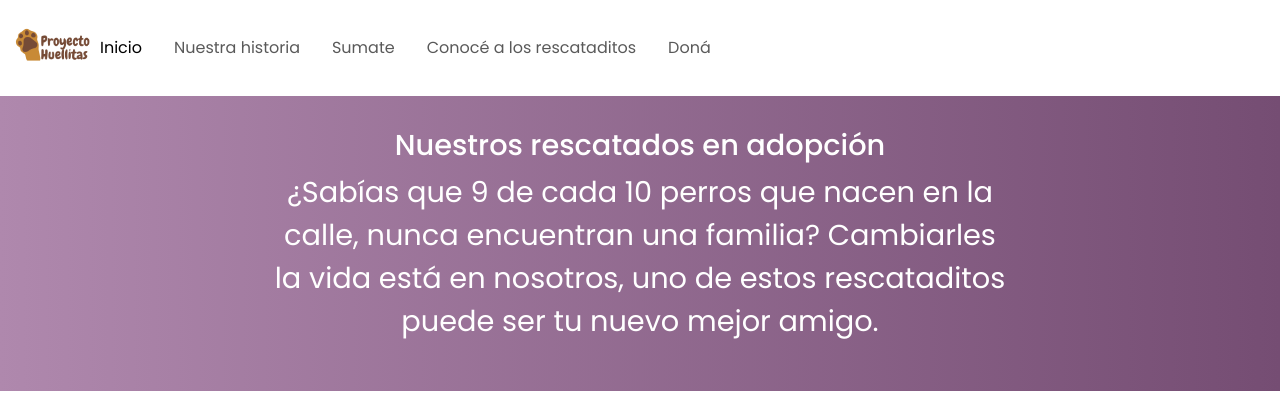
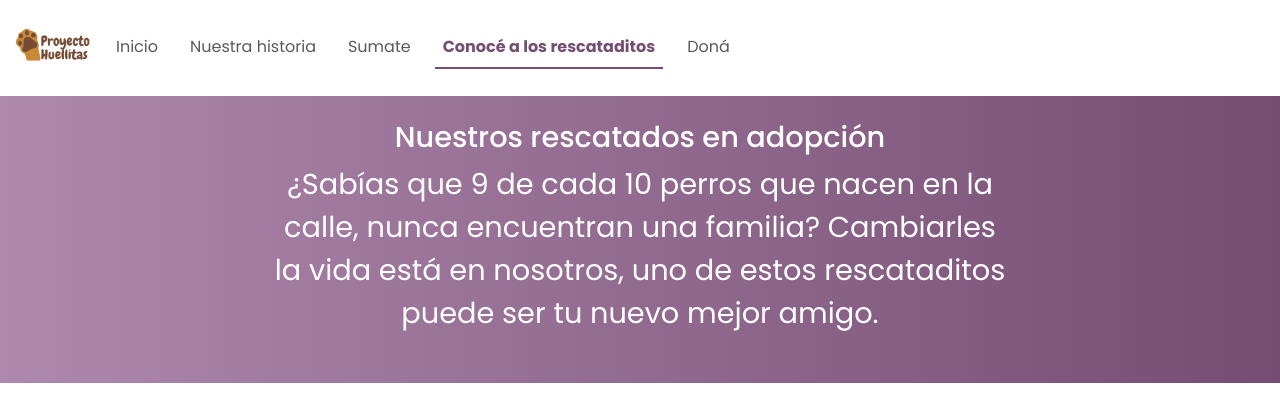
Before and after one commit to vicprone/curso-desarrollo-web, a plain HTML site: page html/rescatados.html in a window 1280 px wide. Shown: the top 405 px of the page. Drawn offline with nearby package versions, Linux system fonts and the light colour scheme.

Commit message:
correcciones entrega 3 y SEO

```diff
--- a/html/rescatados.html
+++ b/html/rescatados.html
@@ -1,9 +1,9 @@
 <!DOCTYPE html>
-<html lang="en">
+<html lang="es">
   <head>
     <meta charset="UTF-8">
     <meta name="viewport" content="width=device-width, initial-scale=1.0">
-    <title>Proyecto Huellitas</title>
+    <title>Adoptá - Proyecto Huellitas</title>
     <link rel="preconnect" href="https://fonts.googleapis.com">
     <link rel="preconnect" href="https://fonts.gstatic.com" crossorigin>
     <link href="https://fonts.googleapis.com/css2?family=Nunito+Sans:ital,opsz,wght@0,6..12,200..1000;1,6..12,200..1000&family=Poppins:ital,wght@0,100;0,200;0,300;0,400;0,500;0,600;0,700;0,800;0,900;1,100;1,200;1,300;1,400;1,500;1,600;1,700;1,800;1,900&display=swap" rel="stylesheet">
@@ -12,7 +12,7 @@
   </head>
   <body>
     <header class="rescatados-background">
-        <nav class="navbar navbar-expand-lg bg-white position-relative w-100">
+        <nav class="navbar navbar-expand-lg bg-white position-fixed top-0 start-0 w-100 z-3">
           <div class="container-fluid">
             <a href="../index.html">
              <img
@@ -35,19 +35,20 @@
           <div class="collapse navbar-collapse" id="navbarSupportedContent">
             <ul class="navbar-nav me-auto mb-2 mb-lg-0">
             <li class="nav-item">
-             <a class="nav-link active" aria-current="page" href="../index.html">Inicio</a>
+             <li class="nav-item">
+            <a class="nav-link" href="../index.html">Inicio</a>
             </li>
             <li class="nav-item">
-             <a class="nav-link" href="./historia.html">Nuestra historia</a>
+            <a class="nav-link" href="./historia.html">Nuestra historia</a>
             </li>
             <li class="nav-item">
-             <a class="nav-link" href="./sumate.html">Sumate</a>
+            <a class="nav-link" href="./sumate.html">Sumate</a>
             </li>
             <li class="nav-item">
-             <a class="nav-link" href="#">Conocé a los rescataditos</a>
+            <a class="nav-link active" href="./rescatados.html">Conocé a los rescataditos</a>
             </li>
             <li class="nav-item">
-             <a class="nav-link" href="#">Doná</a>
+            <a class="nav-link" href="#">Doná</a>
             </li>
             </ul>
           </div>
--- a/sass/layout/_header.scss
+++ b/sass/layout/_header.scss
@@ -47,6 +47,12 @@
     }
 }
 
+.nav-link.active {
+  color: $violeta !important;
+  font-weight: bold;
+  border-bottom: 2px solid $violeta;
+}
+
 /* Header páginas interiores */
 
 .rescatados-background {
@@ -74,6 +80,7 @@
 .rescatados-header-inferior {
     width: 100%;
     max-width: 800px;
+    padding-top: 120px !important;
     margin: 0 auto;
     padding: 2rem;
     text-align: center;
```
Also changed, not shown: html/form-adopcion.html (+2 -2 lines), html/historia.html (+7 -7 lines), html/sumate.html (+10 -9 lines), index.html (+8 -7 lines), css/styleok.css, 1 other file.
